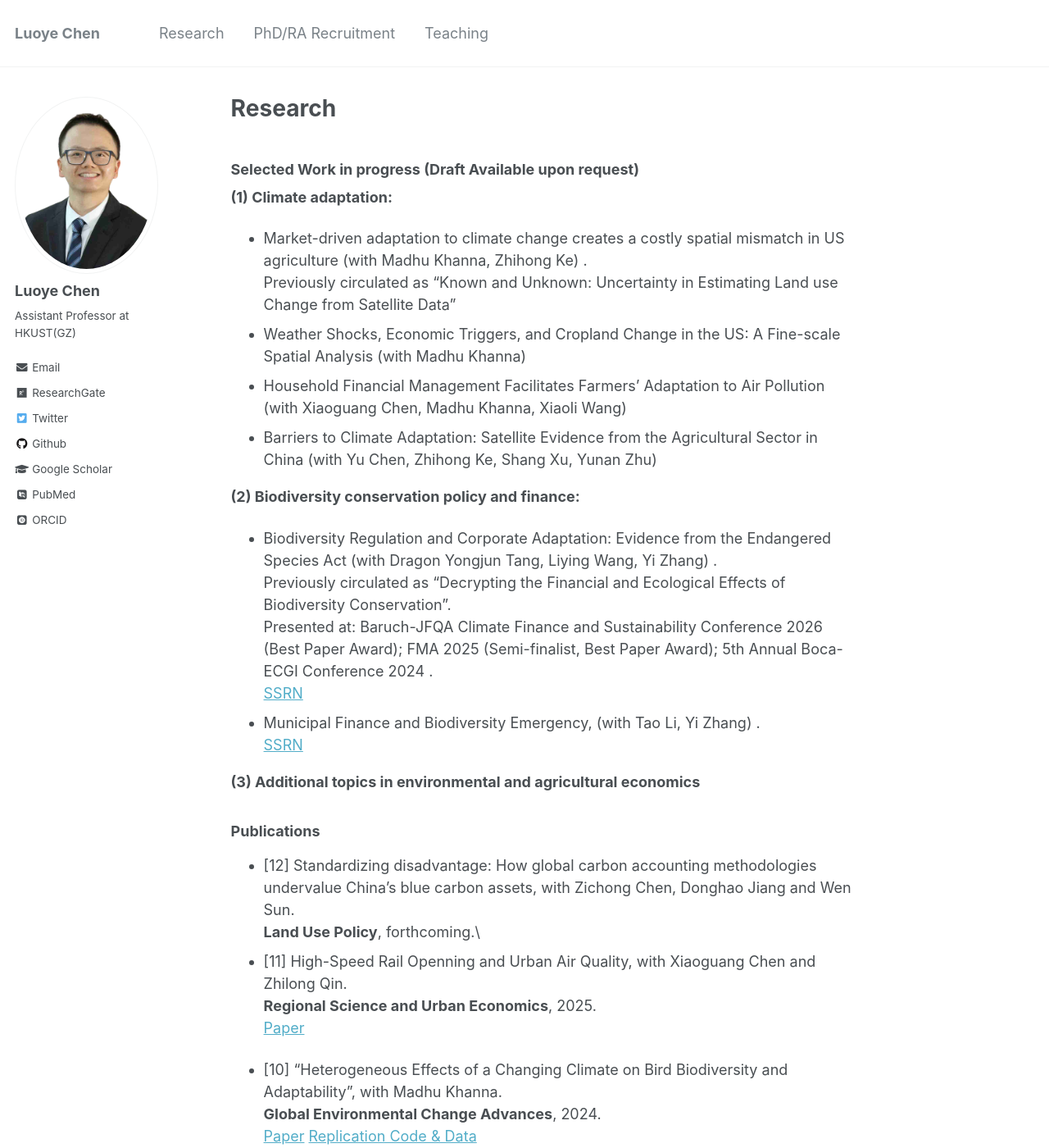
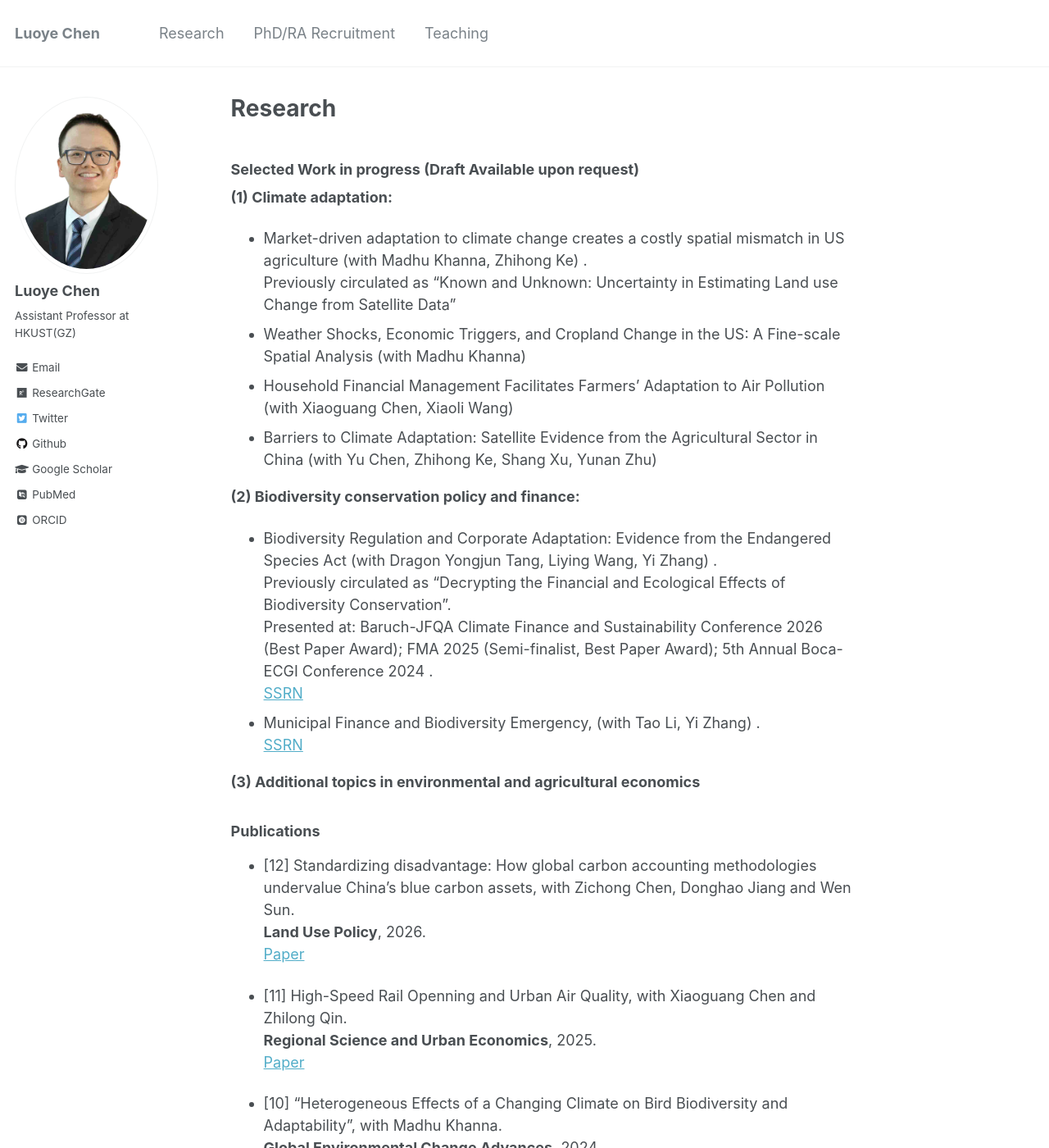
Before and after one commit to luoyec/luoyec.github.io, a Jekyll site: the page built from _pages/publication2.md, in a window 1280 px wide and 1400 px high. Shown: the whole window at 82% size. Built offline with Jekyll 4.4.1, drawn with Linux system fonts in a browser that asks for light colours; some web fonts are replaced.

Commit message:
Update publication2.md

```diff
--- a/_pages/publication2.md
+++ b/_pages/publication2.md
@@ -13,7 +13,7 @@ redirect_from:
 - Market-driven adaptation to climate change creates a costly spatial mismatch in US agriculture (with Madhu Khanna, Zhihong Ke) .\
   Previously circulated as “Known and Unknown: Uncertainty in Estimating Land use Change from Satellite Data”
 - Weather Shocks, Economic Triggers, and Cropland Change in the US: A Fine-scale Spatial Analysis (with Madhu Khanna)
-- Household Financial Management Facilitates Farmers’ Adaptation to Air Pollution (with Xiaoguang Chen, Madhu Khanna, Xiaoli Wang)
+- Household Financial Management Facilitates Farmers’ Adaptation to Air Pollution (with Xiaoguang Chen, Xiaoli Wang)
 - Barriers to Climate Adaptation: Satellite Evidence from the Agricultural Sector in China (with Yu Chen, Zhihong Ke, Shang Xu, Yunan Zhu)
 
 **(2) Biodiversity conservation policy and finance:**
@@ -28,7 +28,9 @@ redirect_from:
 
 ### Publications
 - [12] Standardizing disadvantage: How global carbon accounting methodologies undervalue China's blue carbon assets, with Zichong Chen, Donghao Jiang and Wen Sun. \
-  **Land Use Policy**, forthcoming.\
+  **Land Use Policy**, 2026.\
+  [Paper](https://doi.org/10.1016/j.landusepol.2026.108145)
+
 - [11] High-Speed Rail Openning and Urban Air Quality, with Xiaoguang Chen and Zhilong Qin. \
   **Regional Science and Urban Economics**, 2025.\
   [Paper](https://doi.org/10.1016/j.regsciurbeco.2025.104134)
```
